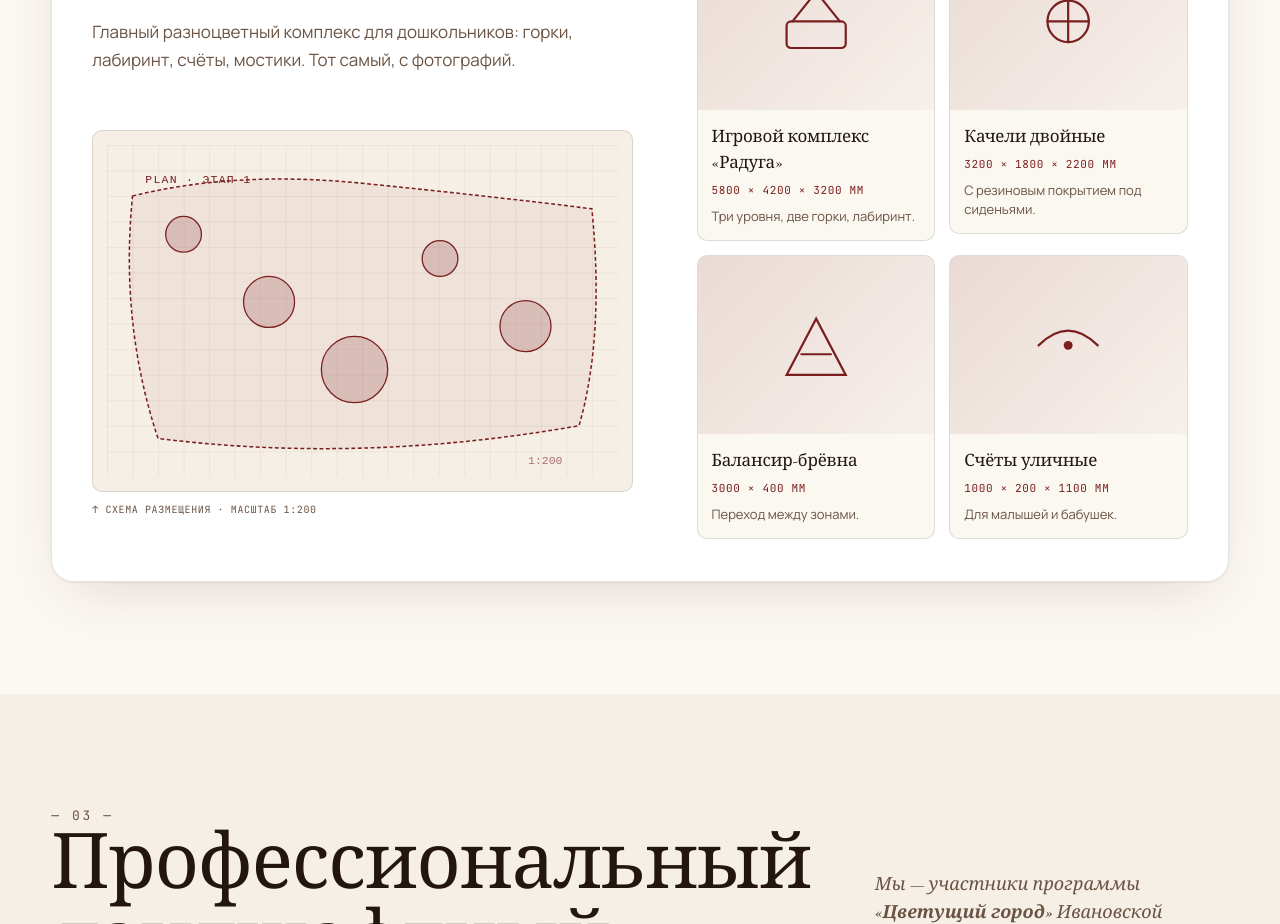
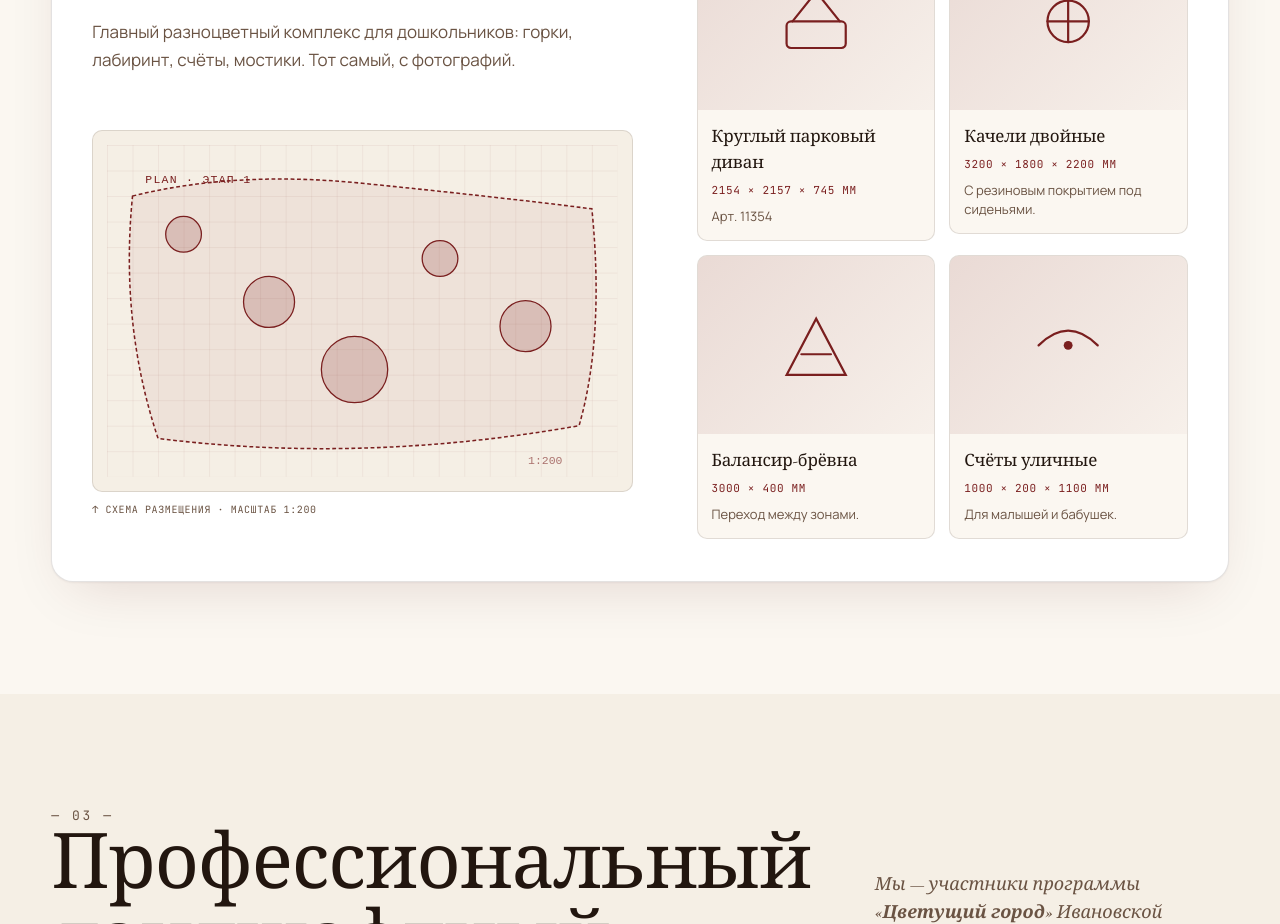
Before and after one commit to safyodorov/beregdetstva, a Next.js app: page / in a window 1280 px wide. Shown: the part 6920-7844 px from the top of the page. Built offline with nearby package versions, Linux system fonts and the light colour scheme.

Commit message:
content(stages): stage 1 item 1 → Круглый парковый диван (арт. 11354)

```diff
--- a/src/app/components/Stages.jsx
+++ b/src/app/components/Stages.jsx
@@ -76,7 +76,7 @@ const STAGES = [
     desc:
       'Главный разноцветный комплекс для дошкольников: горки, лабиринт, счёты, мостики. Тот самый, с фотографий.',
     items: [
-      { n: 'Игровой комплекс «Радуга»', size: '5800 × 4200 × 3200 мм', note: 'Три уровня, две горки, лабиринт.' },
+      { n: 'Круглый парковый диван', size: '2154 × 2157 × 745 мм', note: 'Арт. 11354' },
       { n: 'Качели двойные', size: '3200 × 1800 × 2200 мм', note: 'С резиновым покрытием под сиденьями.' },
       { n: 'Балансир-брёвна', size: '3000 × 400 мм', note: 'Переход между зонами.' },
       { n: 'Счёты уличные', size: '1000 × 200 × 1100 мм', note: 'Для малышей и бабушек.' },
```
